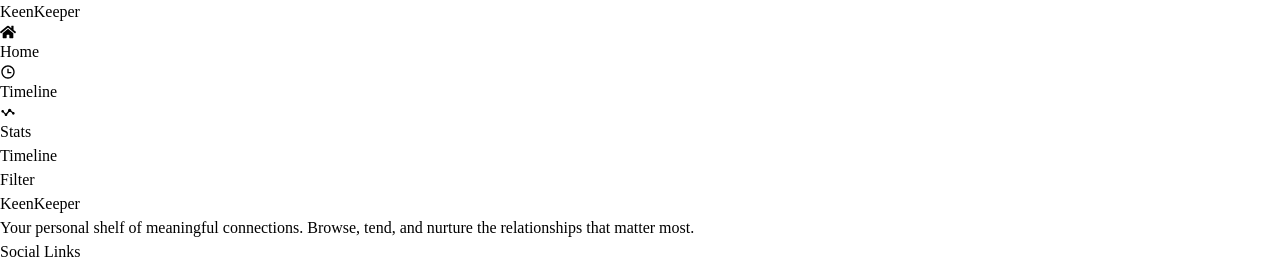
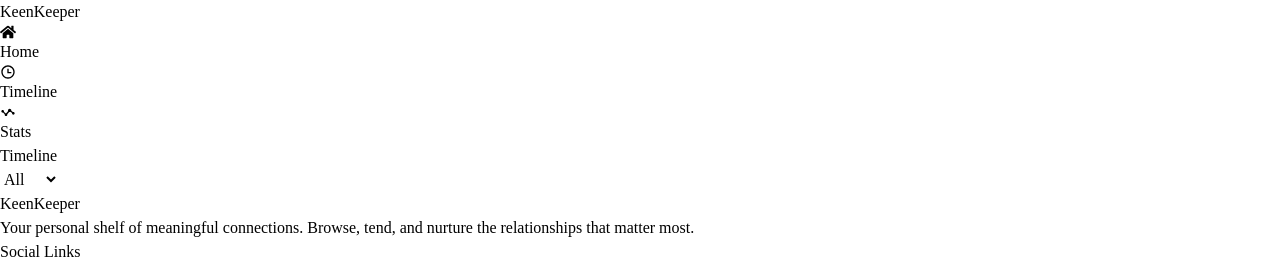
Before and after one commit to Masud76301/B13-A7, a React (Vite) app: page /timeline in a window 1280 px wide. Shown: the top 259 px of the page. Built offline with nearby package versions, Linux system fonts and the light colour scheme.

Commit message:
Timeline page filter option

```diff
--- a/src/pages/TimeLinePage.jsx
+++ b/src/pages/TimeLinePage.jsx
@@ -1,34 +1,56 @@
-import React, { useContext } from 'react';
+import React, { useContext, useEffect, useState } from 'react';
 import { FriendContext } from '../context/FriendContext';
 import Call from '../assets/call.png';
 import Text from '../assets/text.png';
 import Video from '../assets/video.png';
 
-  const actionIcons = {
+const actionIcons = {
     Call: Call,
     Video: Video,
     Text: Text
-  };
+};
 
 
 const TimeLinePage = () => {
     const { timeLine } = useContext(FriendContext);
     console.log(timeLine);
+    const [filterTimeLine, setFilterTimeLine] = useState([]);
+    useEffect(() => {
+        setFilterTimeLine(timeLine);
+    }, [timeLine]);
+
+    const handleFilter = (filterType) => {
+        if (filterType === "All") {
+            setFilterTimeLine(timeLine);
+        } else {
+            setFilterTimeLine(timeLine.filter(line => line.actionType === filterType));
+        }
+
+    }
+    console.log(filterTimeLine);
+
     return (
         <div className='max-w-5xl mx-auto space-y-6 mt-20'>
             <h1 className='text-5xl font-bold'>Timeline</h1>
 
-            <p>Filter</p>
+            <select defaultValue="All" className="select select-neutral" onChange={e => handleFilter(e.target.value)}>
+                <option>All</option>
+                <option>Call</option>
+                <option>Text</option>
+                <option>Video</option>
+            </select>
+
+
 
             <div className='space-y-4'>
                 {
-                    timeLine.map((line, ind) => <div key={ind} className='border border-[#E9E9E9] rounded-md h-19 flex items-center p-4 space-x-2'>
+                    filterTimeLine.map((line, ind) => <div key={ind} className='border border-[#E9E9E9] rounded-md h-19 flex items-center p-4 space-x-2'>
                         <img src={actionIcons[line.actionType]} className='w-8' alt="" />
                         <div>
                             <h1 className='text-[#64748B] text-[18px]'><span className='text-[#244D3F] text-[20px] font-medium'>{line.actionType}</span> with {line.name}</h1>
                             <p className='text-[16px] text-[#64748B] font-medium'>{line.currentDate}</p>
                         </div>
-                        </div>)
+                    </div>)
                 }
             </div>
 
```
